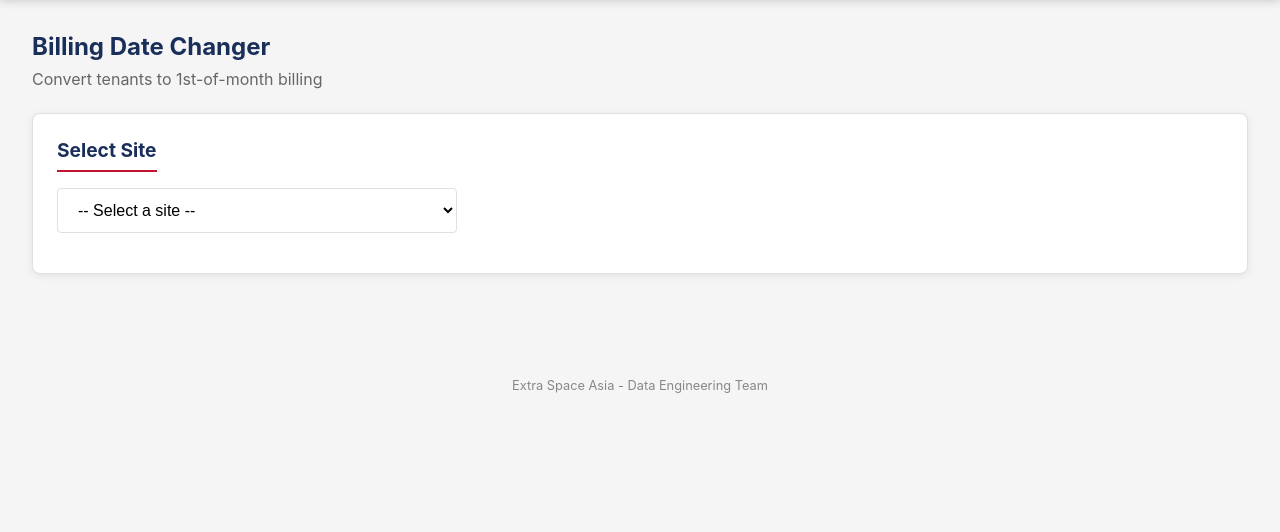
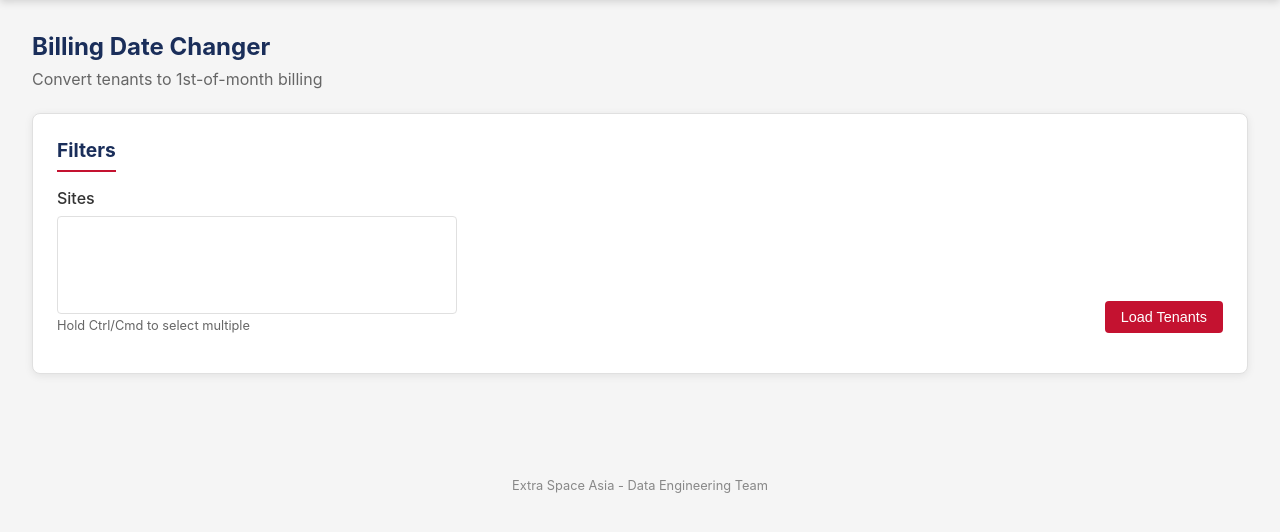
Before and after one commit to louishk/WebApp_BackendESA, a Python web app: template backend/python/web/templates/tools/billing_date_changer.html in a window 1280 px wide. Shown: the part 64-596 px from the top of the page. Run offline with Jinja, Linux system fonts and the light colour scheme; the template is opened without the code that fills it, so the values that code supplies are empty.

Commit message:
Update billing date changer to support multi-site selection
Co-Authored-By: Claude Opus 4.6 <noreply@anthropic.com>

```diff
--- a/backend/python/web/templates/tools/billing_date_changer.html
+++ b/backend/python/web/templates/tools/billing_date_changer.html
@@ -9,11 +9,17 @@
 </div>
 
 <div class="card">
-    <h2>Select Site</h2>
+    <h2>Filters</h2>
+    <div style="display: flex; gap: 1rem; flex-wrap: wrap; align-items: end;">
+        <div class="form-group" style="flex: 1; min-width: 250px;">
+            <label style="display: block; margin-bottom: 0.5rem; font-weight: 500;">Sites</label>
+            <select id="site-select" class="form-select" multiple style="height: auto; min-height: 42px;">
+            </select>
+            <p style="color: #666; font-size: 0.8rem; margin-top: 0.25rem;">Hold Ctrl/Cmd to select multiple</p>
+        </div>
         <div class="form-group">
-        <select id="site-select" class="form-select">
-            <option value="">-- Select a site --</option>
-        </select>
+            <button type="button" class="btn" onclick="loadSelectedSites()">Load Tenants</button>
+        </div>
     </div>
 </div>
 
@@ -65,6 +71,7 @@
                 <thead>
                     <tr>
                         <th style="width: 40px;"><input type="checkbox" id="select-all-checkbox" onchange="toggleAll(this)"></th>
+                        <th>Site</th>
                         <th>Unit</th>
                         <th>Tenant Name</th>
                         <th>Company</th>
@@ -74,7 +81,7 @@
                     </tr>
                 </thead>
                 <tbody id="tenants-tbody">
-                    <tr><td colspan="7" style="text-align: center; color: #666;">Select a site to load tenants</td></tr>
+                    <tr><td colspan="8" style="text-align: center; color: #666;">Select sites and click Load Tenants</td></tr>
                 </tbody>
             </table>
         </div>
@@ -258,8 +265,7 @@
 
     const API_TOKEN = localStorage.getItem('api_token') || '';
     let tenantsData = [];
-    let selectedSiteCode = '';
-    let selectedSiteId = null;
+    let selectedSites = []; // Array of {site_id, site_code}
 
     // Track successfully processed ledgers (hidden until RentRoll refresh)
     let processedLedgers = new Set();
@@ -296,9 +302,7 @@
             }
             const data = await response.json();
             const select = document.getElementById('site-select');
-
-            // Clear existing options except first
-            select.innerHTML = '<option value="">-- Select a site --</option>';
+            select.innerHTML = '';
 
             data.sites.forEach(site => {
                 const option = document.createElement('option');
@@ -313,49 +317,49 @@
         }
     }
 
-    // Load tenants for selected site
-    async function loadTenants(siteId, keepProcessed = false) {
-        if (!siteId) {
-            document.getElementById('tenants-section').style.display = 'none';
+    // Load tenants for all selected sites
+    async function loadSelectedSites() {
+        const select = document.getElementById('site-select');
+        const options = Array.from(select.selectedOptions);
+
+        if (options.length === 0) {
+            alert('Please select at least one site.');
             return;
         }
 
-        // Clear processed list when changing sites (not when refreshing same site)
-        if (!keepProcessed) {
+        selectedSites = options.map(o => ({ site_id: o.value, site_code: o.dataset.code }));
         processedLedgers = new Set();
+        tenantsData = [];
+
+        let totalTenants = 0;
+        let totalOnFirst = 0;
+        let totalNotOnFirst = 0;
+
+        for (const site of selectedSites) {
+            try {
+                const response = await fetch(`/api/billing-day/${site.site_id}`, {
+                    headers: apiHeaders()
+                });
+                if (!response.ok) continue;
+                const data = await response.json();
+
+                const ledgers = (data.ledgers || []).map(l => ({ ...l, _site_code: data.site_code }));
+                tenantsData = tenantsData.concat(ledgers);
+                totalTenants += data.total_tenants;
+                totalOnFirst += data.on_first;
+                totalNotOnFirst += data.not_on_first;
+            } catch (e) {
+                console.error(`Failed to load site ${site.site_code}:`, e);
+            }
         }
 
-        try {
-            const response = await fetch(`/api/billing-day/${siteId}`, {
-                headers: apiHeaders()
-            });
-            if (!response.ok) {
-                throw new Error(`HTTP ${response.status}`);
-            }
-            const data = await response.json();
-
-            selectedSiteCode = data.site_code;
-            selectedSiteId = data.site_id;
-            tenantsData = data.ledgers || [];
-
-            // Update summary (accounting for processed items)
-            document.getElementById('total-tenants').textContent = data.total_tenants;
-            document.getElementById('on-first').textContent = data.on_first + processedLedgers.size;
-            document.getElementById('not-on-first').textContent = Math.max(0, data.not_on_first - processedLedgers.size);
-
-            // Update processed count display
+        document.getElementById('total-tenants').textContent = totalTenants;
+        document.getElementById('on-first').textContent = totalOnFirst;
+        document.getElementById('not-on-first').textContent = totalNotOnFirst;
         updateProcessedDisplay();
-
-            // Show tenants section
         document.getElementById('tenants-section').style.display = 'block';
-
-            // Render tenants needing conversion
         renderTenants();
         updateSelectedCount();
-        } catch (error) {
-            console.error('Failed to load tenants:', error);
-            alert('Failed to load tenant data. Please try again.');
-        }
     }
 
     // Update processed count display
@@ -403,8 +407,9 @@
         document.querySelector('.toolbar').style.display = 'flex';
 
         tbody.innerHTML = needsConversion.map(tenant => `
-            <tr class="tenant-row" data-ledger-id="${tenant.LedgerID}" onclick="toggleRow(this)">
+            <tr class="tenant-row" data-ledger-id="${tenant.LedgerID}" data-site-code="${tenant._site_code}" onclick="toggleRow(this)">
                 <td><input type="checkbox" class="tenant-checkbox" onclick="event.stopPropagation(); updateSelectedCount();"></td>
+                <td>${tenant._site_code || '-'}</td>
                 <td><strong>${tenant.UnitName || '-'}</strong></td>
                 <td>${tenant.TenantName || '-'}</td>
                 <td>${tenant.Company || '-'}</td>
@@ -477,8 +482,9 @@
     // Execute billing day changes
     async function executeChanges() {
         const selected = document.querySelectorAll('.tenant-checkbox:checked');
-        const ledgerIds = Array.from(selected).map(cb => {
-            return parseInt(cb.closest('tr').dataset.ledgerId);
+        const entries = Array.from(selected).map(cb => {
+            const row = cb.closest('tr');
+            return { ledgerId: parseInt(row.dataset.ledgerId), siteCode: row.dataset.siteCode };
         });
 
         // Show progress modal
@@ -489,7 +495,7 @@
         const progressStatus = document.getElementById('progress-status');
 
         progressModal.style.display = 'flex';
-        progressTotal.textContent = ledgerIds.length;
+        progressTotal.textContent = entries.length;
         progressCurrent.textContent = '0';
         progressFill.style.width = '0%';
 
@@ -497,12 +503,12 @@
         let failedCount = 0;
         const errors = [];
 
-        for (let i = 0; i < ledgerIds.length; i++) {
-            const ledgerId = ledgerIds[i];
+        for (let i = 0; i < entries.length; i++) {
+            const { ledgerId, siteCode } = entries[i];
             const tenant = tenantsData.find(t => t.LedgerID === ledgerId);
 
             progressCurrent.textContent = i + 1;
-            progressFill.style.width = ((i + 1) / ledgerIds.length * 100) + '%';
+            progressFill.style.width = ((i + 1) / entries.length * 100) + '%';
             progressStatus.textContent = `Processing: ${tenant ? tenant.UnitName : ledgerId}...`;
 
             try {
@@ -510,7 +516,7 @@
                     method: 'POST',
                     headers: apiHeaders(),
                     body: JSON.stringify({
-                        site_code: selectedSiteCode,
+                        site_code: siteCode,
                         ledger_id: ledgerId,
                         billing_day: 1,
                         commit: true
@@ -589,12 +595,6 @@
         document.getElementById('select-all-checkbox').checked = false;
     }
 
-    // Event listeners
-    document.getElementById('site-select').addEventListener('change', function() {
-        const selectedOption = this.options[this.selectedIndex];
-        loadTenants(this.value);
-    });
-
     // Initialize
     loadSites();
 </script>
```
Lines whose indentation alone changed are shown as unchanged.
